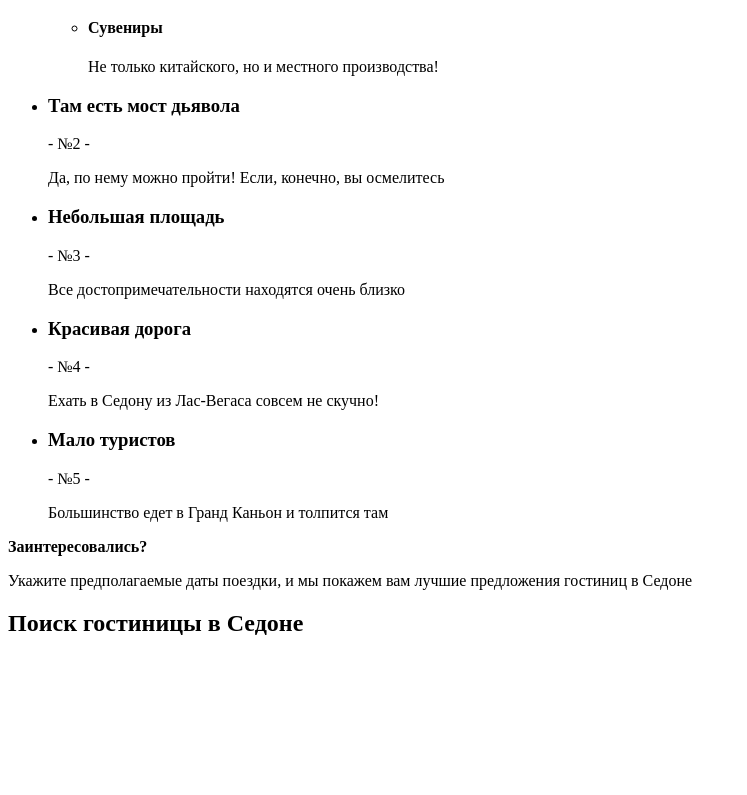
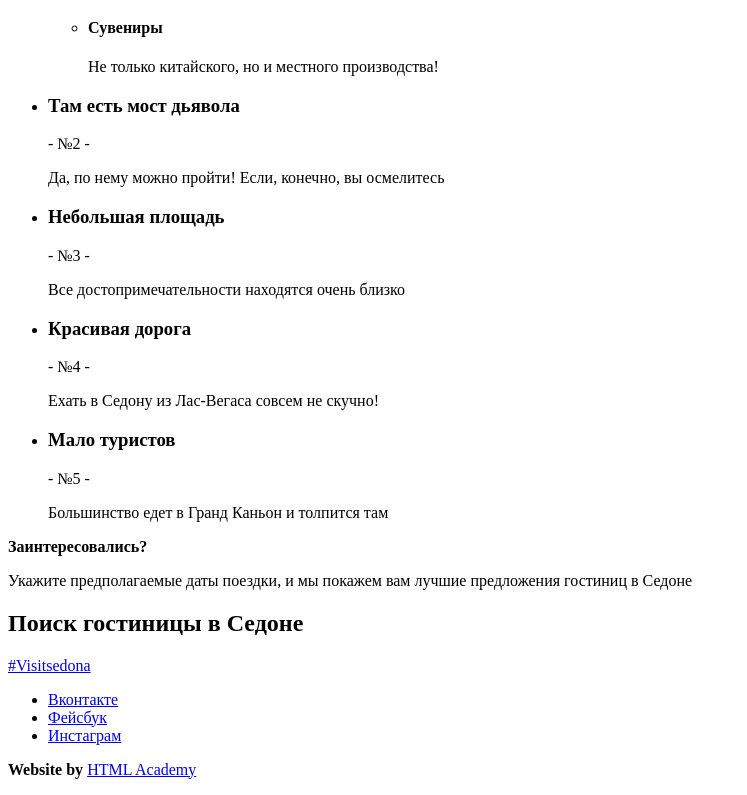
Before and after one commit to wendelinz/230887-sedona, a plain HTML site: page index.html in a window 1280 px wide. Shown: the part 565-1360 px from the top of the page, without its empty margins (0-747 px from the left). Before the commit the page ends 1222 px from the top, so only its background shows below. Drawn offline with Linux system fonts and the light colour scheme.

Commit message:
Добавлен подвал

```diff
--- a/index.html
+++ b/index.html
@@ -80,7 +80,22 @@
       <section class="map">
       <!-- Здесь будет карта -->
       </section>
+
     </main>
+    <footer class="main-footer">
+      <a href="#">#Visitsedona</a>
+      <div class="footer-social">
+        <ul>
+          <li><a class="social-button" href="#">Вконтакте</a></li>
+          <li><a class="social-button" href="#">Фейсбук</a></li>
+          <li><a class="social-button" href="#">Инстаграм</a></li>
+        </ul>
+      </div>
+      <p class="footer-copyright">
+        <b>Website by</b>
+        <a class="button" href="https://htmlacademy.ru">HTML Academy</a>
+      </p>
+    </footer>
 
 
 
```
